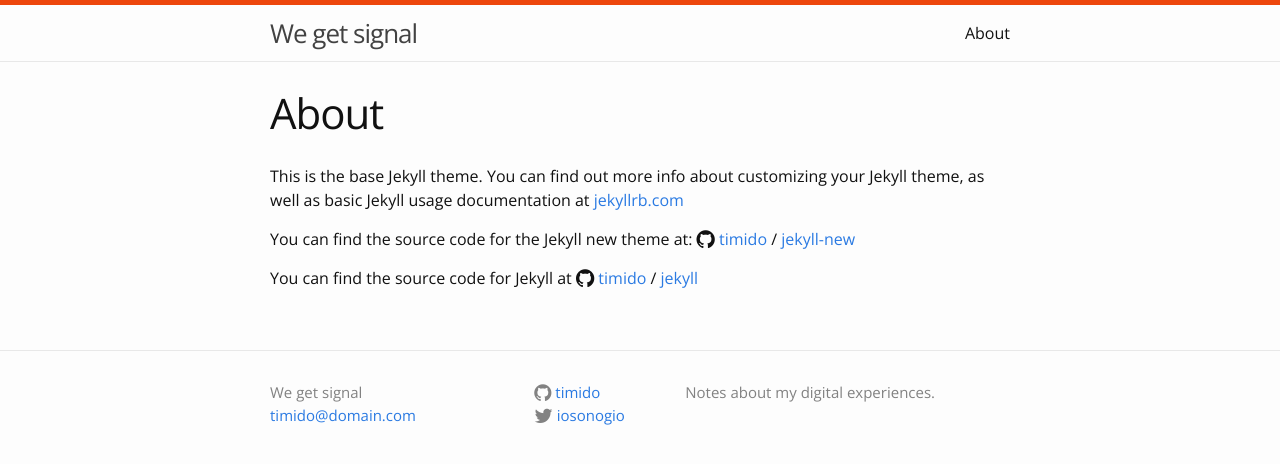
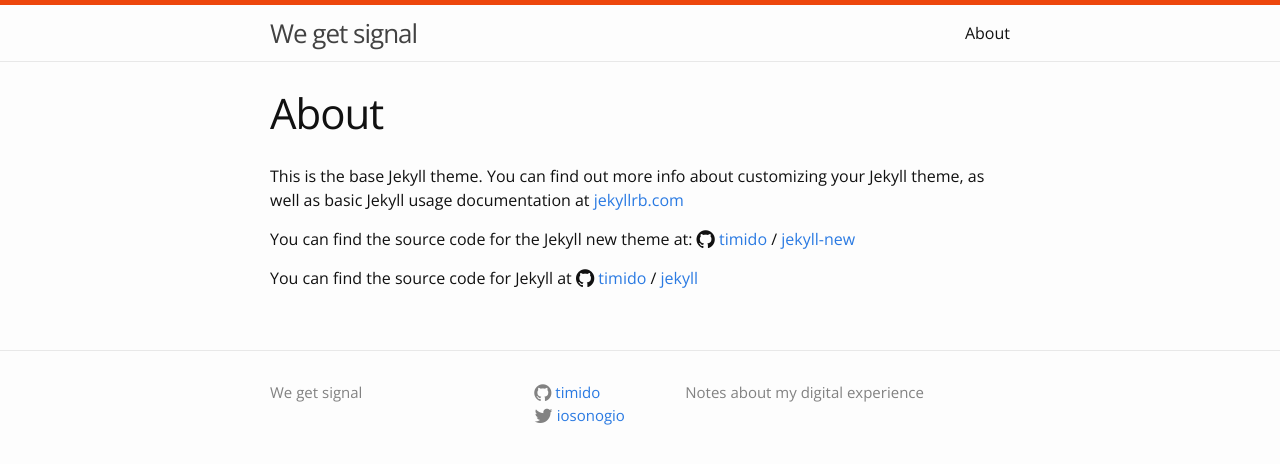
Before and after one commit to iosonogio/iosonogio.github.io, a Jekyll site: the page built from about.md, in a window 1280 px wide. Shown: the top 464 px of the page. Built offline with Jekyll 4.4.1, drawn with Linux system fonts in a browser that asks for light colours.

Commit message:
layout fixes

```diff
--- a/_config.yml
+++ b/_config.yml
@@ -1,8 +1,7 @@
 # Site settings
 title: We get signal
 email: timido@domain.com
-description: > # this means to ignore newlines until "baseurl:"
-  Notes about my digital experiences.
+description: Notes about my digital experience
 baseurl: "" # the subpath of your site, e.g. /blog
 url: "http://localhost:4000" # the base hostname & protocol for your site
 twitter_username: iosonogio
--- a/_includes/footer.html
+++ b/_includes/footer.html
@@ -6,7 +6,6 @@
             <div class="footer-col footer-col-1">
                 <ul class="contact-list">
                     <li>{{ site.title }}</li>
-          <li><a href="mailto:{{ site.email }}">{{ site.email }}</a></li>
                 </ul>
             </div>
 
@@ -23,6 +22,7 @@
                       {% include icon-twitter.html %}
                   </li>
                   {% endif %}
+
                 </ul>
             </div>
 
@@ -30,7 +30,6 @@
                 <p>{{ site.description }}</p>
             </div>
         </div>
-
     </div>
 
 </footer>
--- a/index.html
+++ b/index.html
@@ -4,7 +4,7 @@
 
 <div class="home">
 
-  <h1 class="page-heading">Posts</h1>
+  <h1 class="page-heading"></h1>
 
   <ul class="post-list">
     {% for post in site.posts %}
@@ -18,6 +18,6 @@
     {% endfor %}
   </ul>
 
-  <p class="rss-subscribe">subscribe <a href="{{ "/feed.xml" | prepend: site.baseurl }}">via RSS</a></p>
-
+  <br>
+  <p class="rss-subscribe">{% include icon-rss.html %}</p>
 </div>
```
Also changed, not shown: _includes/icon-github.svg (deleted), _includes/icon-twitter.svg (deleted). Lines whose indentation alone changed are shown as unchanged.
